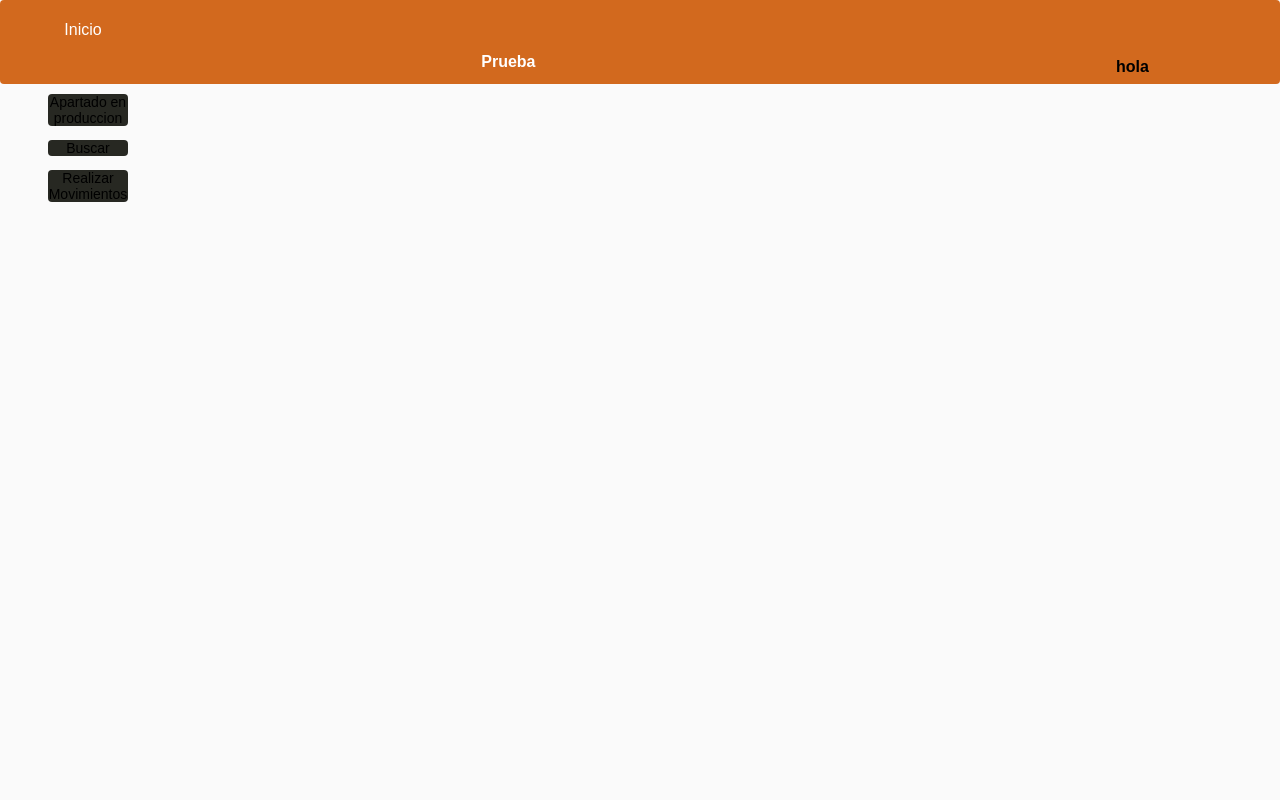
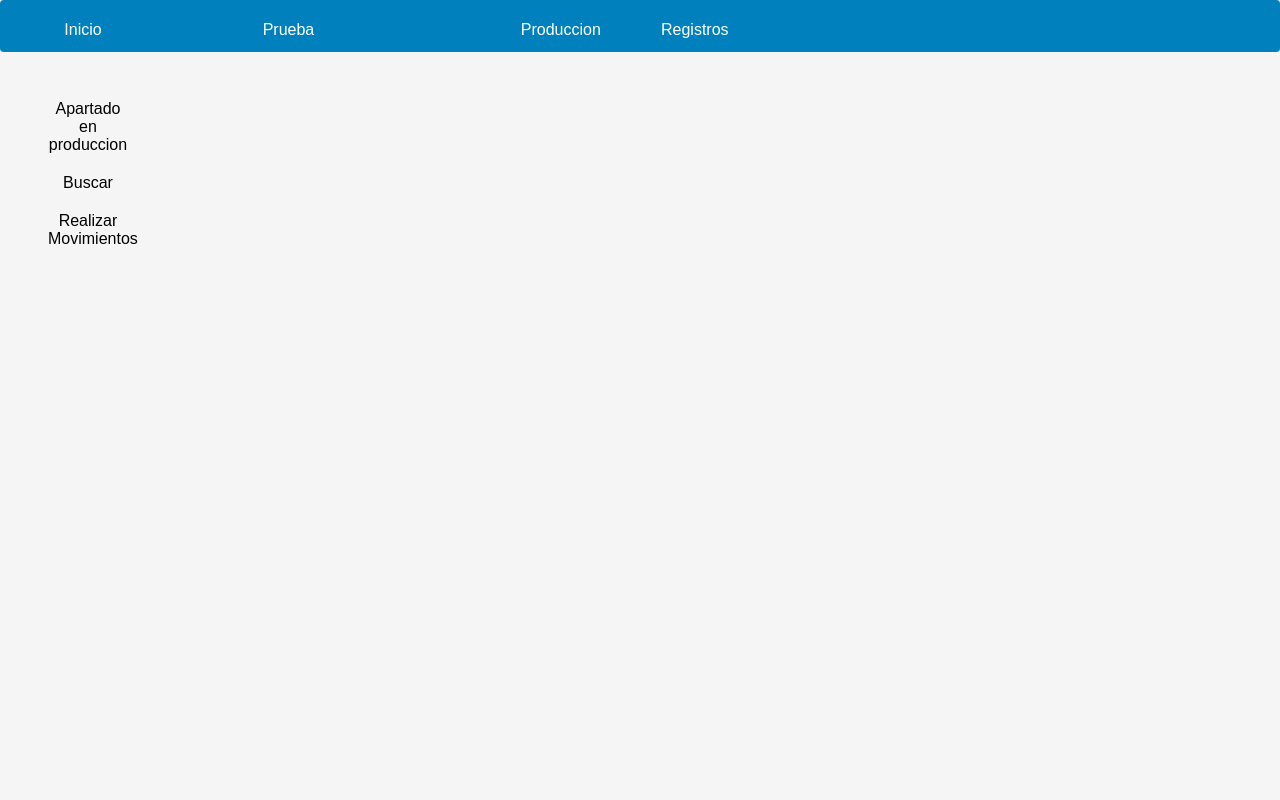
Before and after one commit to GilmerFranko/ventascafe, a PHP site: page /Codigo/bodega/index.php in a window 1280 px wide. Run offline with PHP 8.4, Linux system fonts and the light colour scheme.

Commit message:
se arreglo los contenidos de la bar-navigation

```diff
--- a/Codigo/barras/navegacion.html
+++ b/Codigo/barras/navegacion.html
@@ -17,14 +17,18 @@
 					<td width="19%">
 						<li><a href="/Codigo/inicio/inicio.php">Inicio</a></li>
 					</td>
-					<td width="27%">&nbsp;</td>
-					<td width="9%">&nbsp;</td>
-					<td width="9%">&nbsp;</td>
-					<td width="13%">&nbsp;</td>
-					<td width="23%">&nbsp;</td>
-				</tr>
-				<tr colpan="2"><th colspan="5" nowrap><li><a href="/Codigo/salir/salir.php">Prueba</a></li></th>
-				  <th nowrap>hola</th>
+					<td width="27%"><li><a href="/Codigo/salir/salir.php">Prueba</a></li>
+					</td>
+					<td width="9%"><li><a href="/Codigo/bodega/apartadoenproduccion.php">Produccion</a></li></td>
+					<td width="9%"><li><a href="/Codigo/registros/registros.php">Registros</a></li></td>
+					<td width="13%"><li><a href=""></a></li></td>
+					<td width="23%"><li><a href=""></a></li></td>
+				<td colpan="2">
+					<th colspan="5" nowrap>
+						<li>
+
+						</li>
+					</th>
 			    </tr>
 			</table>
 		</ul>
--- a/Codigo/css/barras/estilo_barra_lateral.css
+++ b/Codigo/css/barras/estilo_barra_lateral.css
@@ -9,6 +9,7 @@
 	font-size: 14px;
 	overflow: hidden;
 	width:150px;
+	background-color: whitesmoke;
 }
 aside blockquote a{
 	margin-top: 12px;
@@ -26,14 +27,16 @@ aside blockquote a{
 	}
 	aside blockquote a p {
 		text-align: center;
-		background-color: #272822;
+		font-size:16px;
 		border-radius: 4px;
 		width:80px;
+		margin-top: 20px;
+		margin-bottom: 20px;
 	}
 aside blockquote a p:hover{
 	transition: all .1s;
 	text-shadow: #FFFFFF 1px 1px 2px ;
-	color: white;
+	color: gray;
 	transform: scale(1.2);
 }
 #ul_seleccionado p{
--- a/Codigo/css/barras/estilos_barra_navegacion.css
+++ b/Codigo/css/barras/estilos_barra_navegacion.css
@@ -14,7 +14,7 @@ nav ul div{
 	position: fixed;
 	top:0px;
 	z-index: 100;
-	background-color:chocolate;
+	background-color:#0080BC;
 	border-radius: 4px;
 	width: 100%;
 	margin-bottom: 20px;
--- a/Codigo/css/mihojadeestilos.css
+++ b/Codigo/css/mihojadeestilos.css
@@ -3,7 +3,7 @@
 body{
 	font-family: arial,verdana;
 	border-radius: 10px;
-	background-color: #fafafa;
+	background-color:whitesmoke;
 	/*#042029 42BB9E*/
 }
 #contactanos{
@@ -19,9 +19,8 @@ section{
 	width: 500px;
 	border-radius:10px;
 	padding: 0px 30px;
-	background-color:#f2f2f2;
-
-
+	background-color:white;
+	border: solid 1px #68A7BC;
 }
 #Comentarios{
 	margin-top: 100px;
@@ -75,9 +74,6 @@ button[type='submit']{
 button[type='submit']:hover{
 	background:#C88200;
 }
-h1{
-	color:white;
-}
 @media screen and (max-width:800px) {
 
 	section{
```
Also changed, not shown: 2 other files.
